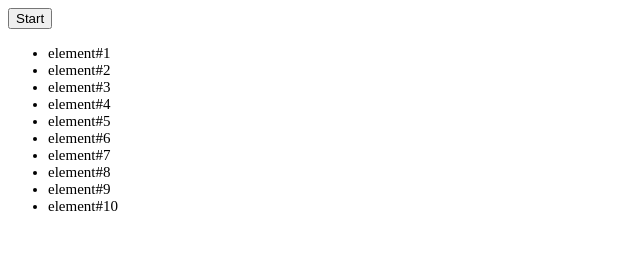
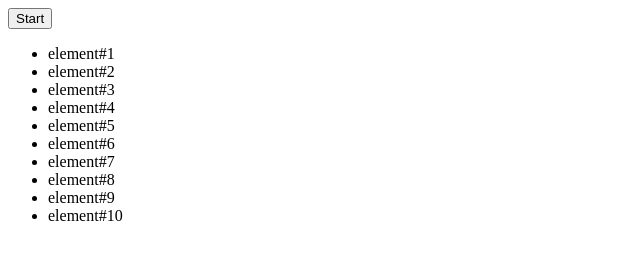
Before and after one commit to agatakk/agatakk.github.io, a plain HTML site: page Samuraj-Projekty/Projekt#3/index.html in a window 1280 px wide. Both pictures are taken after a click on the button "Start". Shown: the whole page, without its empty margins (0-640 px from the left). Drawn offline with Linux system fonts and the light colour scheme.

Commit message:
dodano powiększanie elementów listy po kliknięciu oraz metodę forEach zamiast pętli usuwającą klasę z wszystkich elementów <ul>

```diff
--- a/Samuraj-Projekty/Projekt#3/main.js
+++ b/Samuraj-Projekty/Projekt#3/main.js
@@ -8,15 +8,22 @@ console.log(listItems);
 
 let size = 15;
 
+// const addListElements = () =>{
+
+//     for(let i = 0; i < listItems.length; i++){
+//        listItems[i].classList.remove("li_display");
+//     }
+
+//        ul.style.fontSize = ++size + "px";
+// }
+
 const addListElements = () =>{
 
-    for(let i = 0; i < listItems.length; i++){
-       listItems[i].classList.remove("li_display");
-       listItems[i].style.fontSize = size +"px" ;
+    listItems.forEach(function(item){
+       item.classList.remove("li_display");
+    })
 
-    }
-
-
+       ul.style.fontSize = ++size + "px";
 }
 
 btn.addEventListener("click", addListElements);
```
Also changed, not shown: Samuraj-Projekty/Projekt#3/style.css (line endings or trailing spaces).
